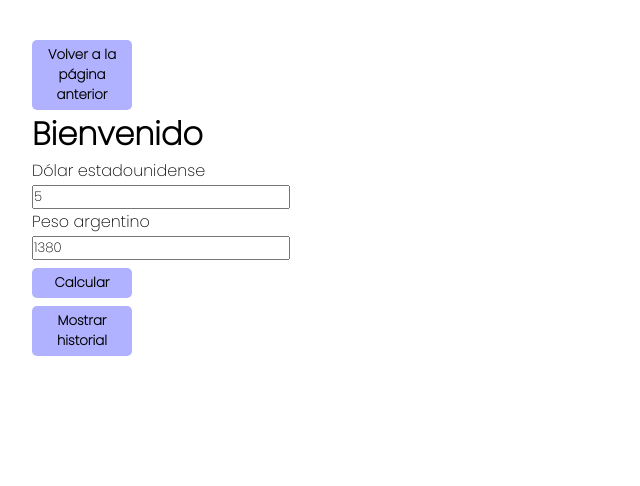
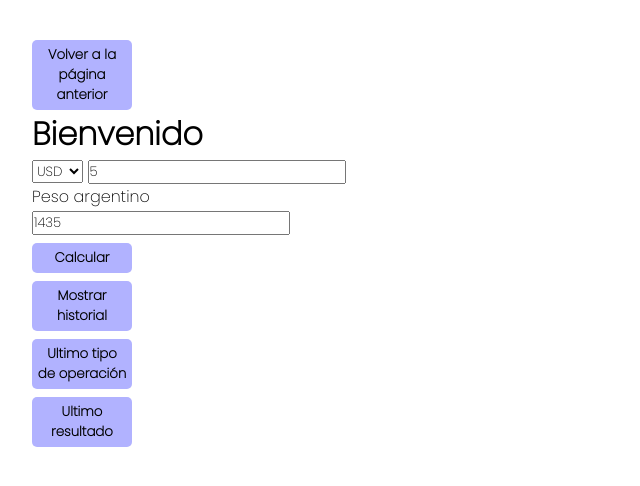
Before and after one commit to GuadalupeVillalva/Eventos, a plain HTML site: page conversor.html in a window 1280 px wide. Both pictures are taken after typing "5", "5" into the empty fields and a click on the button "Calcular". Shown: the whole page, without its empty margins (0-640 px from the left). Drawn offline with Linux system fonts and the light colour scheme.

Commit message:
optimizando-proyecto-final

```diff
--- a/conversor.html
+++ b/conversor.html
@@ -14,8 +14,11 @@
     <button id="return"> Volver a la página anterior </button>
     <h1> Bienvenido </h1>
     <div>
-        <p>Dólar estadounidense</p>
-        <input type="number" id="dolarInput">
+        <select name="select" id="select">
+            <option value="usd">USD</option>
+            <option value="euro">Euro</option>
+        </select>
+        <input type="number" id="monedaInput">
     </div>
     <div>
         <p>Peso argentino</p>
@@ -24,6 +27,8 @@
     <div class="buttons">
         <button id="calcular">Calcular</button>
         <button id="showHistory">Mostrar historial</button>
+        <button id="tipoDeOperacion">Ultimo tipo de operación</button>
+        <button id="ultimoResultado">Ultimo resultado</button>
     </div>
     <div id="historyContainer"></div>
     <script src="./index2.js"></script>
--- a/index2.js
+++ b/index2.js
@@ -12,29 +12,46 @@ let resultado = 0;
 //declaro un objeto
 let operacion = {
     ultimoResultado: "numero",
-    tipoDeOperacion : "dolarToARS",
+    tipoDeOperacion : "USDtoARS",
 }
 
 //declaro historial vacío
 let historial = [];
 
 //accedo al HTML
-const pesoOutput = document.getElementById("pesoArgentino");
-const dolarInput = document.getElementById("dolarInput");
-const calcularBtn = document.getElementById("calcular");
+const pesoOutput = document.getElementById('pesoArgentino');
+const monedaInput = document.getElementById('monedaInput');
+const calcularBtn = document.getElementById('calcular');
+const select = document.getElementById('select')
+
+//select value
+const convertir = () =>{
+    select.value == "usd" ? calcularUSD() : calcularEuro();
+}
 
 //declaro función para calcular
-function calcular(){
-    resultado = dolarInput.value * 276
+function calcularUSD(){
+    resultado = monedaInput.value * 287
     historial.unshift(resultado + " ")
     pesoOutput.value = resultado
     operacion.ultimoResultado = resultado
     let enJSON = JSON.stringify(operacion);
+    operacion.tipoDeOperacion = "USDtoARS"
+    localStorage.setItem("operacion", enJSON);
+}
+
+function calcularEuro(){
+    resultado = monedaInput.value * 304
+    historial.unshift(resultado + " ")
+    pesoOutput.value = resultado;
+    operacion.ultimoResultado = resultado
+    let enJSON = JSON.stringify(operacion);
+    operacion.tipoDeOperacion = "EUROtoARS"
     localStorage.setItem("operacion", enJSON);
 }
 
 //evento
-calcularBtn.addEventListener('click', calcular)
+calcularBtn.addEventListener('click', convertir)
 
 //obtengo elementos del html
 const historyContainer = document.getElementById('historyContainer') //contenedor del historial
```
